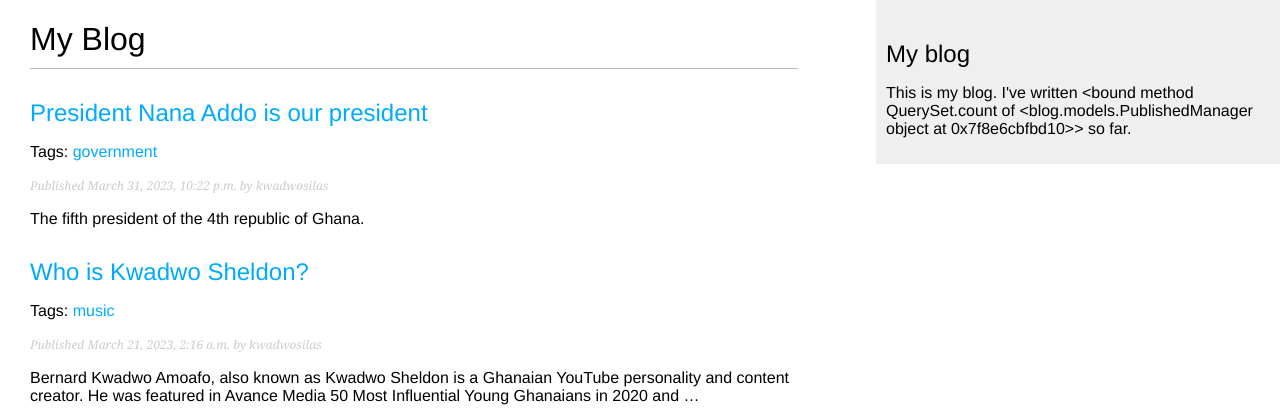
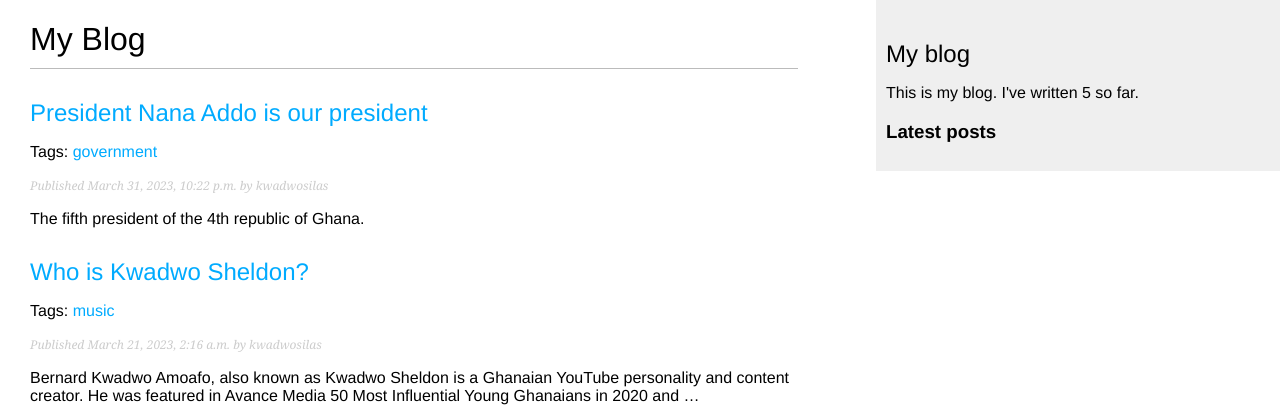
Before and after one commit to Kwadwo-900/mysite, a Django app: page /blog/ in a window 1280 px wide. Shown: the top 420 px of the page. Run offline with Django 4.2, Linux system fonts and the light colour scheme; data comes from the database, SQL or seed files in the repository; both versions use the stored data as it was after the commit; parts of the project's set-up code (start-up, migrations or seed data) failed here and were passed over.

Commit message:
commit from a new branch

```diff
--- a/blog/templates/blog/base.html
+++ b/blog/templates/blog/base.html
@@ -1,5 +1,5 @@
+{% load blog_tags %}
 {% load static %}
-{% load blog_tags %}
 <!DOCTYPE html>
 <html>
 <head>
@@ -16,6 +16,8 @@
  <p>This is my blog.
     I've written {% total_posts %} so far.
  </p>
+ <h3>Latest posts</h3>
+ {% show_latest_posts 3 %}
 </div>
 </body>
 </html>
--- /dev/null
+++ b/blog/templates/blog/post/latest_posts.html
@@ -0,0 +1,8 @@
+
+<ul>
+    {% for post in show_latest_posts %}
+    <li>
+        <a href="{{ post.get_absolute_url}}">{{ post.title }}</a>
+    </li>
+    {% endfor %}
+</ul>
--- a/blog/templates/blog/post/list.html
+++ b/blog/templates/blog/post/list.html
@@ -13,7 +13,7 @@
         </h2>
         <p class="tags">Tags:
             {% for tag in post.tag.all %}
-            <a href="{% url 'blog:post_list_by_tag tag.slug'}">
+            <a href="{% url 'blog:post_list_by_tag' tag.slug %}">
                 {{ tag.name }}
             </a>
             {% if not forloop.last %}, {% endif %}
--- a/blog/templatetags/blog_tags.py
+++ b/blog/templatetags/blog_tags.py
@@ -5,4 +5,9 @@
 
 @register.simple_tag
 def total_posts():
-    return Post.published.count
+    return Post.published.count()
+
+@register.inclusion_tag('blog/post/latest_posts.html')
+def show_latest_posts(count = 5):
+    latest_posts = Post.published.order_by('-publish')[:count]
+    return {'latest_posts':latest_posts}
```
Also changed, not shown: db.sqlite3.
